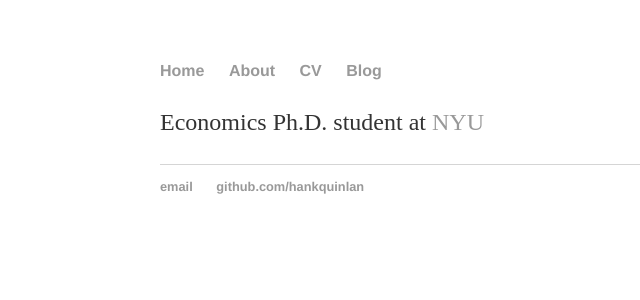
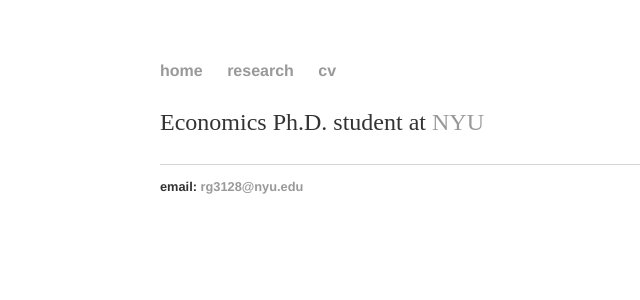
Before and after one commit to rafaguntin/rafaguntin.github.io, a Jekyll site: the page built from index.html, in a window 1280 px wide. Shown: the top 300 px of the page, without its empty margins (32-672 px from the left). Built offline with Jekyll 4.4.1, drawn with Linux system fonts in a browser that asks for light colours.

Commit message:
Update default.html

```diff
--- a/_layouts/default.html
+++ b/_layouts/default.html
@@ -11,10 +11,9 @@
   <body>
     <nav>
 <ul>
-<li><a href="/">Home</a></li>
-<li><a href="/about">About</a></li>
-<li><a href="/cv">CV</a></li>
-<li><a href="/blog">Blog</a></li>
+<li><a href="/">home</a></li>
+<li><a href="/research">research</a></li>
+<li><a href="/cv">cv</a></li>
 </ul>
     </nav>
 <div class="container">
@@ -25,8 +24,7 @@
 
   <footer>
    <ul>
-   <li><a href="mailto:hankquinlanhub@gmail.com">email</a></li>
-   <li><a href="https://github.com/hankquinlan">github.com/hankquinlan</a></li>
+   <li>email: <a href="mailto:rg3128@nyu.edu">rg3128@nyu.edu</a></li>
    </ul>
   </footer>
   </body>
```
